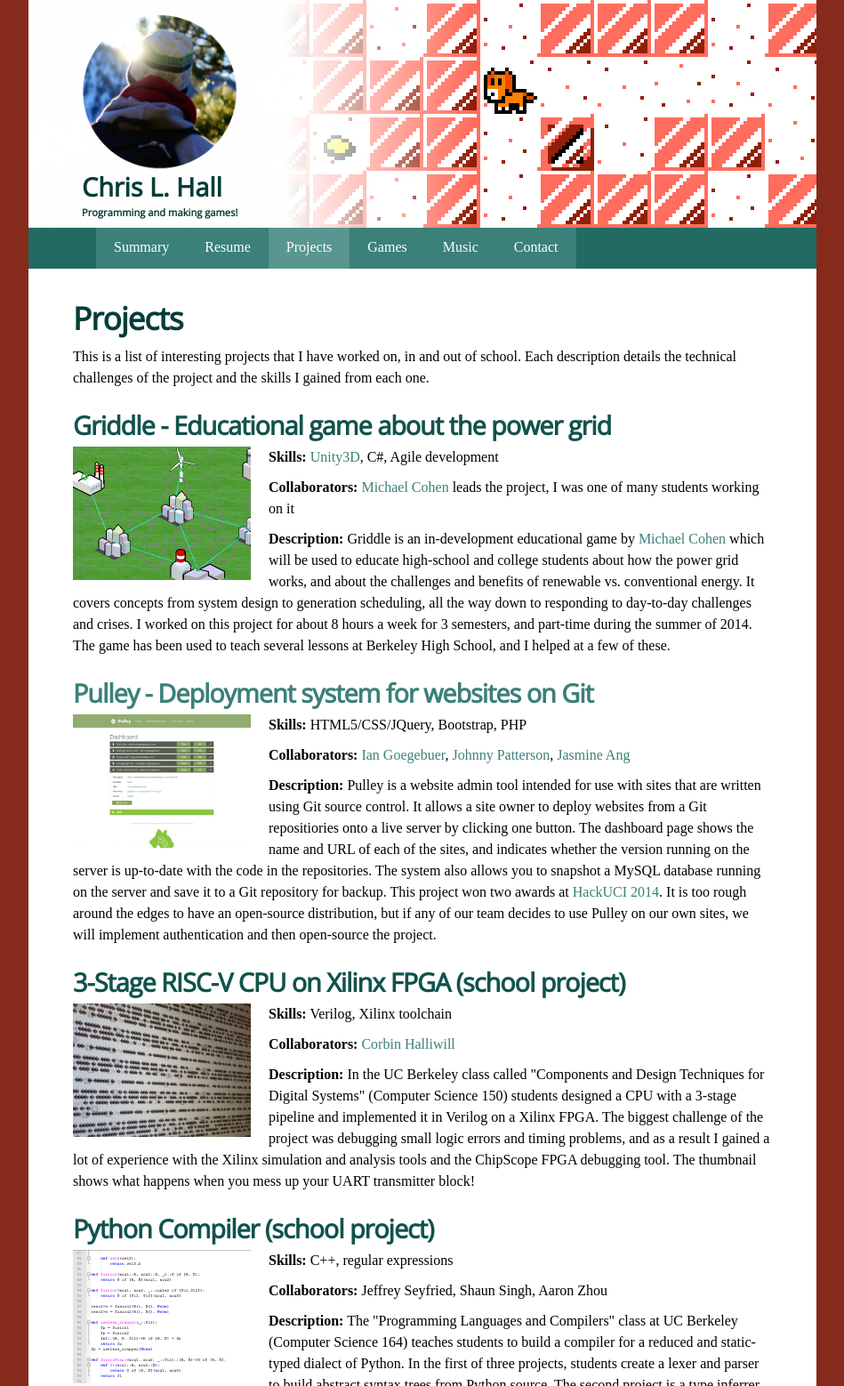
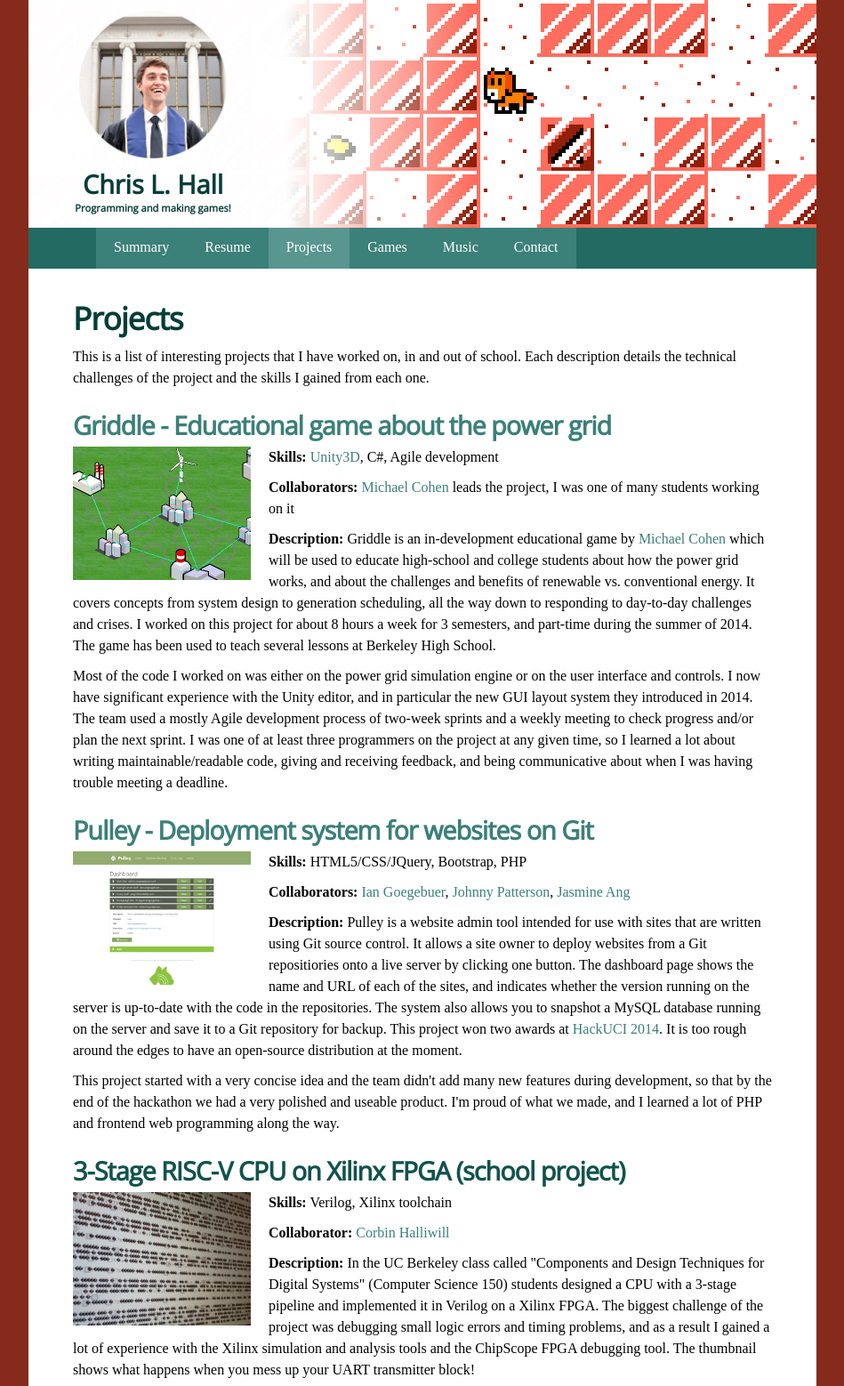
Before and after one commit to ChrisLHall/MySite, a plain HTML site: page projects.html in a window 1280 px wide. Shown: the top 1558 px of the page at 89% size, without its empty margins (165-1114 px from the left). Drawn offline with nearby package versions, Linux system fonts and the light colour scheme.

Commit message:
Made changes to project page and changed the header.

```diff
--- a/projects.html
+++ b/projects.html
@@ -10,8 +10,11 @@
 <body>
 <div class="content">
   <div class="header">
-    <div class="title">Chris L. Hall</div>
-    <div class="slogan">Programming and making games!</div>
+    <div class="innerheader">
+      <img class="picture" src="images/bigicon.png" />
+      <div class="title">Chris L. Hall</div>
+      <div class="slogan">Programming and making games!</div>
+    </div>
   </div>
   <div id="nav">
     <ul>
@@ -30,14 +33,14 @@
         <p>This is a list of interesting projects that I have worked on, in and out of
         school. Each description details the technical challenges of the project
         and the skills I gained from each one.</p>
-        <h2>Griddle - Educational game about the power grid</h2>
+        <h2><a target="_blank" href="http://citris-uc.org/social-apps-lab/project/griddle/">Griddle - Educational game about the power grid</a></h2>
         <img class="inline_block" src="images/griddle_thumbnail.png" />
         <p><strong>Skills:</strong> <a target="_blank" href="http://unity3d.com/">Unity3D</a>,
           C#, Agile development</p>
-        <p><strong>Collaborators:</strong> <a target="_blank" href="https://www.linkedin.com/profile/view?id=17891077">Michael
+        <p><strong>Collaborators:</strong> <a target="_blank" href="http://erg.berkeley.edu/people/michael-cohen/">Michael
           Cohen</a> leads the project, I was one of many students working on it</p>
         <p><strong>Description:</strong> Griddle is an in-development educational game by
-        <a target="_blank" href="https://www.linkedin.com/profile/view?id=17891077">Michael Cohen</a>
+        <a target="_blank" href="http://erg.berkeley.edu/people/michael-cohen/">Michael Cohen</a>
         which will be used to
         educate high-school and college students about how the power grid works,
         and about the challenges and benefits of renewable vs. conventional
@@ -45,8 +48,16 @@
         all the way down to responding to day-to-day challenges and crises. I
         worked on this project for about 8 hours a week for 3 semesters, and
         part-time during the summer of 2014. The game has been used to teach
-        several lessons at Berkeley High School, and I helped at a few of
-        these.</p>
+        several lessons at Berkeley High School.</p>
+        <p>Most of the code I worked on was either on the power grid
+        simulation engine or on the user interface and controls. I now have
+        significant experience with the Unity editor, and in particular the
+        new GUI layout system they introduced in 2014. The team used a mostly
+        Agile development process of two-week sprints and a weekly meeting to
+        check progress and/or plan the next sprint. I was one of at least three
+        programmers on the project at any given time, so I learned a lot about
+        writing maintainable/readable code, giving and receiving feedback, and
+        being communicative about when I was having trouble meeting a deadline.</p>
 
         <h2><a target="_blank" href="http://challengepost.com/software/pulley">Pulley - Deployment system for websites on Git</a></h2>
         <a target="_blank" href="http://challengepost.com/software/pulley"><img class="inline_block" src="images/pulley_thumbnail.jpg" /></a>
@@ -62,14 +73,18 @@
         allows you to snapshot a MySQL database running on the server and save
         it to a Git repository for backup. This project won two awards at
         <a target="_blank" href="http://hackuci.challengepost.com/">HackUCI 2014</a>.
-        It is too rough around the edges to have an open-source distribution,
-        but if any of our team decides to use Pulley on our own sites, we will
-        implement authentication and then open-source the project.</p>
+        It is too rough around the edges to have an open-source distribution at
+        the moment.</p>
+        <p>This project started with a very concise idea and the team didn't
+        add many new features during development, so that by the end of the
+        hackathon we had a very polished and useable product. I'm proud of what
+        we made, and I learned a lot of PHP and frontend web programming along
+        the way.</p>
 
         <h2>3-Stage RISC-V CPU on Xilinx FPGA (school project)</h2>
         <img class="inline_block" src="images/cpu_thumbnail.jpg" />
         <p><strong>Skills:</strong> Verilog, Xilinx toolchain</p>
-        <p><strong>Collaborators:</strong> <a target="_blank" href= "https://github.com/challiwill">Corbin Halliwill</a></p>
+        <p><strong>Collaborator:</strong> <a target="_blank" href= "https://github.com/challiwill">Corbin Halliwill</a></p>
         <p><strong>Description:</strong> In the UC Berkeley class called "Components
         and Design Techniques for Digital Systems" (Computer Science 150) students
         designed a CPU with a 3-stage pipeline and implemented it in Verilog on
--- a/styles/style.css
+++ b/styles/style.css
@@ -66,7 +66,7 @@ input.submit { width: 28px; height: 20px; font-weight: bold; border: none; backg
 }
 
 .header {
-	background: #000 url(../images/header.png) no-repeat center bottom;
+	background: #000 url(../images/headerbg.png) no-repeat center bottom;
 	color: #FFF;
 	width: 886px;
 	height: 256px;
@@ -74,17 +74,24 @@ input.submit { width: 28px; height: 20px; font-weight: bold; border: none; backg
 	padding: 0;
 }
 
-.header .title {
-	float: left;
-	padding: 190px 0 0 60px;
+.innerheader {
+    width: 260px;
+    margin: 0;
+    padding: 10px;
 	color: #053D37;
+    text-align: center;
+}
+
+.innerheader .picture {
+    width: 170px;
+}
+
+.innerheader .title {
 	font: bold 1.8em 'Open Sans', sans-serif;
 }
 
-.header .slogan {
-	float: left;
+.innerheader .slogan {
 	clear: both;
-	padding: 2px 0 0 60px;
 	color: #053D37;
 	font: bold 0.7em 'Open Sans', sans-serif;
 }
```
Also changed, not shown: contact.html (+5 -2 lines), games.html (+5 -2 lines), index.html (+5 -2 lines), music.html (+5 -2 lines), resume.html (+5 -2 lines), images/17347830210_a381486274_k.jpg (added), images/bigicon.png (added), images/headerbg.png (added), 1 other file.
